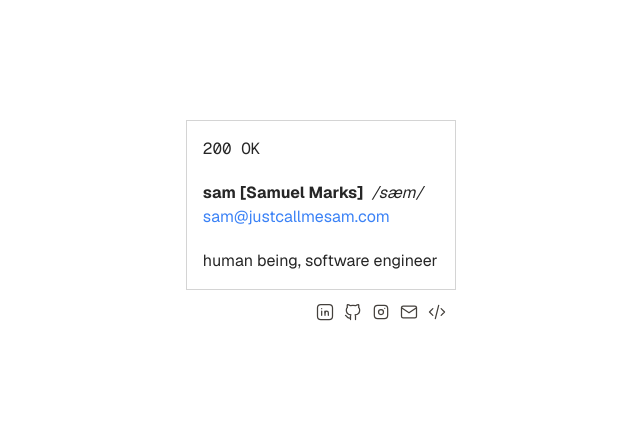
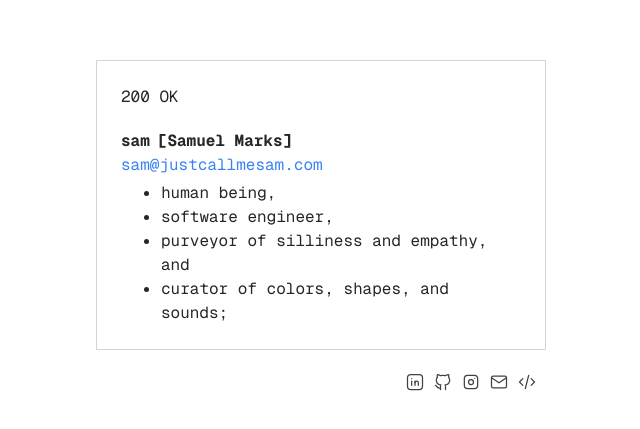
Before and after one commit to thesammarks/jcms, a Next.js app: page / in a window 1280 px wide. Shown: the part 195-624 px from the top of the page, without its empty margins (319-959 px from the left). Built offline with nearby package versions, Linux system fonts and the light colour scheme.

Commit message:
bio and formatting

```diff
--- a/app/page.tsx
+++ b/app/page.tsx
@@ -11,14 +11,14 @@ export default function Home() {
         <div className="
             flex items-center justify-center
             min-h-screen w-full
-            font-[family-name:var(--font-geist-sans)]
+            font-[family-name:var(--font-geist-mono)]
             text-neutral-800
         ">
-            <div className="flex flex-col gap-5">
             <div className="
                 flex flex-col gap-5 justify-center
-                    relative p-4
+                relative p-6
                 border border-neutral-300
+                w-[450px] max-w-[85%]
             ">
                 <div className="flex gap-2 absolute top-[108%] right-2">
                     <IconBrandLinkedin stroke="1.5" color="#44403c" width={20} height={20}/>
@@ -30,13 +30,11 @@ export default function Home() {
 
                 <div className="font-[family-name:var(--font-geist-mono)]">200 OK</div>
 
-                    <div className="flex flex-col pr-4">
+                <div className="flex flex-col gap-1">
+                    <div className="flex flex-col">
                         <div className="flex gap-2">
-                            <div className="flex gap-1 font-bold">
                             <div className="font-bold">sam</div>
                             <div className="font-bold">[Samuel Marks]</div>
-                            </div>
-                            <div className="italic">/sæm/</div>
                         </div>
                         <a
                             className="text-blue-500"
@@ -45,8 +43,12 @@ export default function Home() {
                             sam@justcallmesam.com
                         </a>
                     </div>
-
-                    <div className="">human being, software engineer</div>
+                    <ul className="list-disc ml-10">
+                        <li>human being,</li>
+                        <li>software engineer,</li>
+                        <li>purveyor of silliness and empathy, and</li>
+                        <li>curator of colors, shapes, and sounds;</li>
+                    </ul>
                 </div>
             </div>
         </div>
```
Lines whose indentation alone changed are shown as unchanged.
